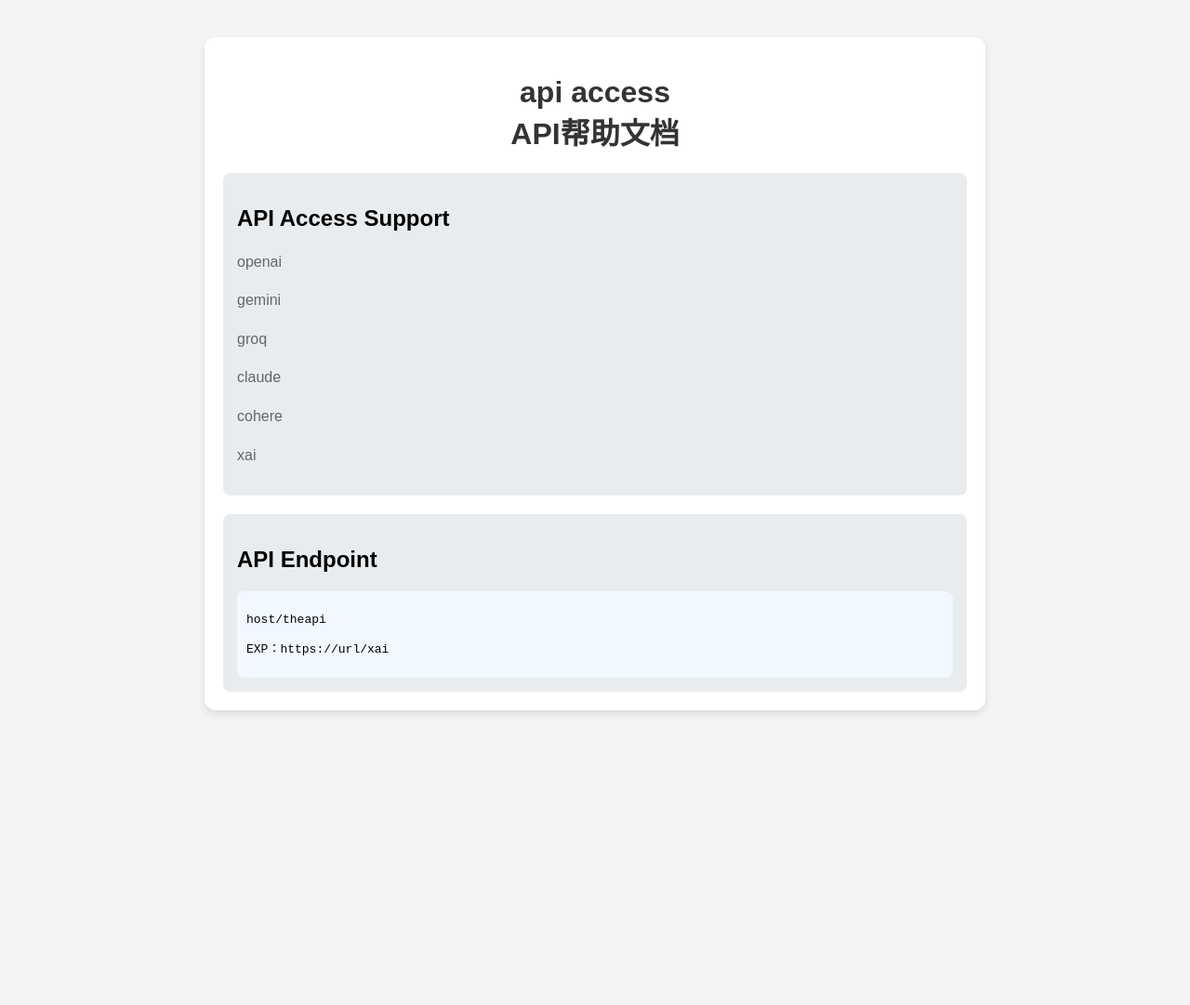
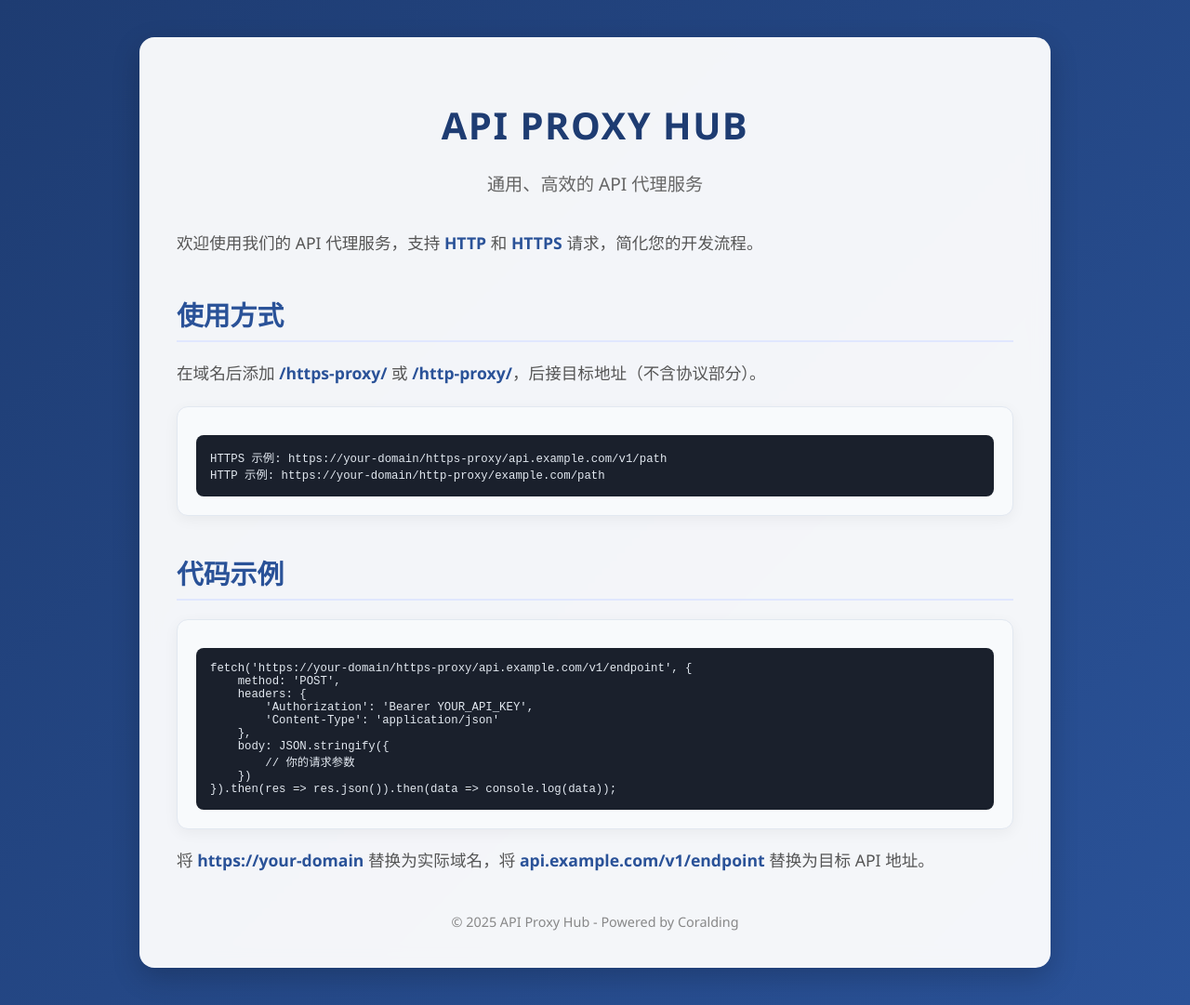
Before and after one commit to CoralDing/API-Proxy-Hub, a plain HTML site: page index.html in a window 1280 px wide. Shown: the whole page at 93% size. Before the commit the page ends 800 px from the top, so only its background shows below. Drawn offline with Linux system fonts and the light colour scheme.

Commit message:
Update index.html

```diff
--- a/index.html
+++ b/index.html
@@ -3,101 +3,121 @@
 <head>
     <meta charset="UTF-8">
     <meta name="viewport" content="width=device-width, initial-scale=1.0">
-    <title>API Access文档</title>
+    <title>API Proxy Hub</title>
     <style>
         body {
-            font-family: Arial, sans-serif;
-            background-color: #f4f4f4;
+            font-family: 'Segoe UI', -apple-system, BlinkMacSystemFont, sans-serif;
+            background: linear-gradient(135deg, #1e3c72 0%, #2a5298 100%);
             margin: 0;
-            padding: 20px;
+            padding: 40px;
+            color: #333;
         }
         .container {
-            max-width: 800px;
-            margin: auto;
-            background-color: #fff;
-            border-radius: 12px;
-            box-shadow: 0 4px 8px rgba(0,0,0,0.1);
-            padding: 20px;
-            margin-top: 20px;
+            max-width: 900px;
+            margin: 0 auto;
+            background: rgba(255, 255, 255, 0.95);
+            border-radius: 16px;
+            box-shadow: 0 10px 30px rgba(0, 0, 0, 0.2);
+            padding: 40px;
+            backdrop-filter: blur(10px);
         }
         h1 {
             text-align: center;
-            color: #333;
+            color: #1e3c72;
+            font-size: 2.5em;
+            margin-bottom: 10px;
+            text-transform: uppercase;
+            letter-spacing: 1.5px;
+        }
+        .subtitle {
+            text-align: center;
+            color: #666;
+            font-size: 1.2em;
+            margin-bottom: 30px;
+            font-weight: 300;
+        }
+        h2 {
+            color: #2a5298;
+            font-size: 1.8em;
+            margin-top: 40px;
+            margin-bottom: 15px;
+            border-bottom: 2px solid #e0e7ff;
+            padding-bottom: 8px;
         }
         p {
-            color: #666;
-            line-height: 1.6;
+            color: #555;
+            line-height: 1.8;
+            font-size: 1.1em;
         }
-        .api-info {
-            background-color: #e9ecef;
+        .code-section {
+            background: #f8fafc;
+            border-radius: 12px;
+            padding: 20px;
+            margin-top: 20px;
+            border: 1px solid #e2e8f0;
+            box-shadow: 0 4px 15px rgba(0, 0, 0, 0.05);
+        }
+        .code-block {
+            background: #1a202c;
+            color: #e2e8f0;
             border-radius: 8px;
             padding: 15px;
-            margin-top: 20px;
-        }
-        .api-url {
-            font-family: 'Courier New', Courier, monospace;
-            background-color: #d1ecf1;
-            border-radius: 8px;
-            padding: 10px;
+            font-family: 'Fira Code', 'Courier New', monospace;
+            font-size: 0.95em;
+            overflow-x: auto;
             margin-top: 10px;
         }
-        .api-example {
-            background-color: #e9ecef;
-            border-radius: 8px;
-            padding: 15px;
-            margin-top: 20px;
+        pre {
+            margin: 0;
         }
-        .code-block {
-            background-color: #f1f8ff;
-            border-radius: 8px;
-            padding: 10px;
-            margin-top: 10px;
-            overflow-x: auto;
+        .highlight {
+            color: #2a5298;
+            font-weight: 600;
         }
-        button {
-            background-color: #007bff;
-            color: white;
-            padding: 10px 20px;
-            border: none;
-            border-radius: 5px;
-            cursor: pointer;
-            margin-top: 10px;
-        }
-        button:hover {
-            background-color: #0056b3;
-        }
-        #articlesummary {
-            border-radius: 12px;
-            box-shadow: 0 4px 8px rgba(0,0,0,0.1);
-            padding: 16px;
-            margin-top: 16px;
-            background-color: #fff;
-        }
-        #summarycontent {
-            margin-top: 10px;
+        footer {
+            text-align: center;
+            margin-top: 40px;
+            color: #888;
+            font-size: 0.9em;
         }
     </style>
+    <link href="https://fonts.googleapis.com/css2?family=Fira+Code&display=swap" rel="stylesheet">
 </head>
 <body>
     <div class="container">
-        <h1>api access<br>
-        API帮助文档</h1>
-        <div class="api-info">
-            <h2>API Access Support</h2>
-            <p>openai</p>
-            <p>gemini</p>
-            <p>groq</p>
-            <p>claude</p>
-            <p>cohere</p>
-            <p>xai</p>
-        </div>
-        <div class="api-info">
-            <h2>API Endpoint</h2>
+        <h1>API Proxy Hub</h1>
+        <p class="subtitle">通用、高效的 API 代理服务</p>
+
+        <p>欢迎使用我们的 API 代理服务，支持 <span class="highlight">HTTP</span> 和 <span class="highlight">HTTPS</span> 请求，简化您的开发流程。</p>
+
+        <h2>使用方式</h2>
+        <p>在域名后添加 <span class="highlight">/https-proxy/</span> 或 <span class="highlight">/http-proxy/</span>，后接目标地址（不含协议部分）。</p>
+        <div class="code-section">
             <div class="code-block">
-                <pre>host/theapi</pre>
-                <pre>EXP：https://url/xai</pre>
+                <pre>HTTPS 示例: https://your-domain/https-proxy/api.example.com/v1/path</pre>
+                <pre>HTTP 示例: https://your-domain/http-proxy/example.com/path</pre>
             </div>
         </div>
+
+        <h2>代码示例</h2>
+        <div class="code-section">
+            <div class="code-block">
+                <pre>fetch('https://your-domain/https-proxy/api.example.com/v1/endpoint', {
+    method: 'POST',
+    headers: {
+        'Authorization': 'Bearer YOUR_API_KEY',
+        'Content-Type': 'application/json'
+    },
+    body: JSON.stringify({
+        // 你的请求参数
+    })
+}).then(res => res.json()).then(data => console.log(data));</pre>
+            </div>
+        </div>
+
+        <p>将 <span class="highlight">https://your-domain</span> 替换为实际域名，将 <span class="highlight">api.example.com/v1/endpoint</span> 替换为目标 API 地址。</p>
+
+        <footer>© 2025 API Proxy Hub - Powered by Coralding</footer>
     </div>
 </body>
 </html>
```
